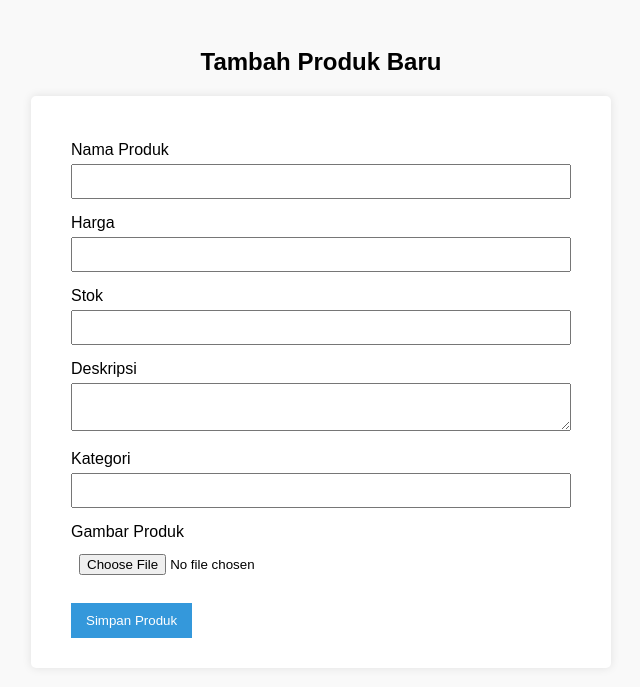
After one commit to mem0r1es/TokoOnline, a Django app: page /penjual/penjual/produk/tambah/ in a window 1280 px wide. The commit adds this page. Shown: the top 687 px of the page, without its empty margins (319-959 px from the left). Run offline with Django 5.2, Linux system fonts and the light colour scheme; the visitor is signed in with stand-in values (Sample User, id 1).

Commit message:
fitur add product & supabase integrated

```diff
--- a/backend/api/urls.py
+++ b/backend/api/urls.py
@@ -9,6 +9,17 @@ import json
 import hashlib
 import secrets
 
+from supabase import create_client
+import os
+from dotenv import load_dotenv
+
+load_dotenv()
+
+SUPABASE_URL = os.getenv("SUPABASE_URL")
+SUPABASE_ANON_KEY = os.getenv("SUPABASE_ANON_KEY")
+
+supabase = create_client(SUPABASE_URL, SUPABASE_ANON_KEY)
+
 # ── Status endpoint
 def backend_status(request):
     return JsonResponse({
@@ -50,14 +61,12 @@ def penjual_register(request):
     if request.method == 'GET':
         return HttpResponse(get_penjual_register_html(), content_type='text/html')
     elif request.method == 'POST':
-        # Get form data
         nama_user = request.POST.get('nama_user', '').strip()
         nama_toko = request.POST.get('nama_toko', '').strip()
         email = request.POST.get('email', '').strip().lower()
-        alamat_toko = request.POST.get('alamat_toko', '').strip()
+        alamat_toko = request.POST.get('alamat_toko', '').strip()  # tetap pakai ini dari form
         password = request.POST.get('password', '')
 
-        # Basic validation
         if not all([nama_user, nama_toko, email, alamat_toko, password]):
             error = "Semua field harus diisi"
             return HttpResponse(get_penjual_register_html(error), content_type='text/html')
@@ -66,26 +75,27 @@ def penjual_register(request):
             error = "Password minimal 6 karakter"
             return HttpResponse(get_penjual_register_html(error), content_type='text/html')
 
-        # Hash password
         password_hash = hashlib.sha256(password.encode()).hexdigest()
 
-        # TODO: Save to Supabase
         seller_data = {
-            'nama_user': nama_user,
-            'nama_toko': nama_toko,
+            'owner_name': nama_user,
+            'store_name': nama_toko,
             'email': email,
-            'alamat_toko': alamat_toko,
+            'address': alamat_toko,  # ganti dari alamat_toko → address
             'password_hash': password_hash,
         }
 
-        # Redirect to dashboard with success
+        supabase.table('sellers').insert(seller_data).execute()
+
         return redirect(f'/penjual/dashboard/?welcome=true&store={nama_toko}')
+
 
 @csrf_exempt
 def penjual_login(request):
     """Handle penjual login"""
     if request.method == 'GET':
         return HttpResponse(get_penjual_login_html(), content_type='text/html')
+
     elif request.method == 'POST':
         email = request.POST.get('email', '').strip().lower()
         password = request.POST.get('password', '')
@@ -94,13 +104,26 @@ def penjual_login(request):
             error = "Email dan password harus diisi"
             return HttpResponse(get_penjual_login_html(error), content_type='text/html')
 
-        # TODO: Verify with Supabase
-        # For now, simulate login
-        if email == "test@penjual.com" and password == "password":
-            return redirect('/penjual/dashboard/')
-        else:
-            error = "Email atau password salah"
+        # Ambil seller dari Supabase
+        response = supabase.table("sellers").select("*").eq("email", email).execute()
+        sellers = response.data
+
+        if not sellers:
+            error = "Akun tidak ditemukan"
             return HttpResponse(get_penjual_login_html(error), content_type='text/html')
+
+        seller = sellers[0]
+
+        # Bandingkan password yang di-hash
+        input_hash = hashlib.sha256(password.encode()).hexdigest()
+        if input_hash != seller.get("password_hash"):
+            error = "Password salah"
+            return HttpResponse(get_penjual_login_html(error), content_type='text/html')
+
+        # Login berhasil → redirect ke dashboard
+        return redirect(f'/penjual/dashboard/?store={seller.get("nama_toko")}')
+
+
 
 def penjual_google_auth(request):
     """Handle Google OAuth for penjual"""
--- /dev/null
+++ b/backend/penjual/templates/penjual/add_product.html
@@ -0,0 +1,73 @@
+<!DOCTYPE html>
+<html>
+<head>
+  <title>Tambah Produk</title>
+  <meta charset="UTF-8">
+  <style>
+    body {
+      font-family: Arial;
+      background: #f9f9f9;
+      padding: 20px;
+    }
+
+    form {
+      background: white;
+      padding: 30px 40px; /* Tambah padding kiri-kanan */
+      max-width: 500px;
+      margin: auto;
+      border-radius: 5px;
+      box-shadow: 0 0 10px rgba(0,0,0,0.1);
+    }
+
+    label {
+      display: block;
+      margin-top: 15px;
+    }
+
+    input, textarea {
+      width: 100%;
+      padding: 8px;
+      margin-top: 5px;
+      box-sizing: border-box;
+    }
+
+    button {
+      margin-top: 20px;
+      background-color: #3498db;
+      color: white;
+      padding: 10px 15px;
+      border: none;
+      cursor: pointer;
+    }
+
+    button:hover {
+      background-color: #2980b9;
+    }
+  </style>
+</head>
+<body>
+  <h2 style="text-align:center">Tambah Produk Baru</h2>
+  <form method="POST" enctype="multipart/form-data">
+    {% csrf_token %}
+    <label for="name">Nama Produk</label>
+    <input type="text" name="name" required>
+
+    <label for="price">Harga</label>
+    <input type="number" name="price" step="0.01" required>
+
+    <label for="stock">Stok</label>
+    <input type="number" name="stock" required>
+
+    <label for="description">Deskripsi</label>
+    <textarea name="description"></textarea>
+
+    <label for="category">Kategori</label>
+    <input type="text" name="category">
+
+    <label for="image_file">Gambar Produk</label>
+    <input type="file" name="image_file" accept="image/*" required>
+
+    <button type="submit">Simpan Produk</button>
+  </form>
+</body>
+</html>
--- a/backend/penjual/templates/penjual/dashboard.html
+++ b/backend/penjual/templates/penjual/dashboard.html
@@ -61,7 +61,7 @@
     <div class="card">
       <h3>Produk Saya</h3>
       <p>Total Produk: {{ total_products }}</p>
-      <a href="{% url 'penjual_product_list' %}">Kelola Produk</a>
+      <a href="{% url 'product_list' %}">Kelola Produk</a>
     </div>
 
     <div class="card">
--- a/backend/penjual/urls.py
+++ b/backend/penjual/urls.py
@@ -1,7 +1,9 @@
 from django.urls import path
 from . import views
+from .views import tambah_produk
 
 urlpatterns = [
     path('dashboard/', views.dashboard, name='penjual_dashboard'),
-    path('produk/', views.product_list, name='penjual_product_list'),
+    path('produk/', views.product_list, name='product_list'),
+    path('penjual/produk/tambah/', tambah_produk, name='tambah_produk'),
 ]
--- a/backend/penjual/views.py
+++ b/backend/penjual/views.py
@@ -1,7 +1,11 @@
-from django.shortcuts import render
+from django.views.decorators.csrf import csrf_exempt
+from django.shortcuts import render, redirect
+from django.http import HttpResponse, HttpResponseRedirect
 from django.contrib.auth.decorators import login_required
+from django.urls import reverse
 from supabase import create_client
 import os
+import uuid
 from dotenv import load_dotenv
 
 load_dotenv()
@@ -15,13 +19,58 @@ def dashboard(request):
 
 @login_required
 def product_list(request):
-    email = request.user.email
+    seller_email = request.user.email
 
-    # Ambil produk milik seller ini
-    response = supabase.table('products').select('*').eq('seller_email', email).execute()
-    products = response.data or []
+    seller_lookup = supabase.table("sellers").select("id").eq("email", seller_email).execute()
+    if not seller_lookup.data:
+        return HttpResponse("Seller not found", status=404)
 
-    context = {
-        'products': products
-    }
-    return render(request, 'penjual/product_list.html', context)
+    seller_id = seller_lookup.data[0]['id']
+
+    products = supabase.table("products").select("*").eq("seller_id", seller_id).execute().data
+
+    return render(request, 'penjual/product_list.html', {'products': products})
+
+@csrf_exempt
+@login_required
+def tambah_produk(request):
+    if request.method == 'POST':
+        name = request.POST.get('name', '').strip()
+        price = request.POST.get('price', '').strip()
+        stock = request.POST.get('stock', '').strip()
+        description = request.POST.get('description', '').strip()
+        category = request.POST.get('category', '').strip()
+        image_file = request.FILES.get('image_file')
+
+        if not name or not price or not image_file:
+            return HttpResponse("Nama, harga, dan gambar wajib diisi", status=400)
+
+        email = request.user.email
+        seller_lookup = supabase.table("sellers").select("id").eq("email", email).execute()
+        if not seller_lookup.data:
+            return HttpResponse("Seller tidak ditemukan", status=404)
+
+        seller_id = seller_lookup.data[0]['id']
+
+        # Upload gambar (perbaikan: gunakan .read() untuk ambil isi file sebagai bytes)
+        filename = f"{uuid.uuid4()}_{image_file.name}"
+        supabase.storage.from_("product-images").upload(
+            path=filename,
+            file=image_file.read(),
+            file_options={"content-type": image_file.content_type}
+        )
+        image_url = f"{SUPABASE_URL}/storage/v1/object/public/product-images/{filename}"
+
+        supabase.table("products").insert({
+            "name": name,
+            "price": float(price),
+            "stock": int(stock),
+            "description": description,
+            "category": category,
+            "image_url": image_url,
+            "seller_id": seller_id,
+        }).execute()
+
+        return HttpResponseRedirect(reverse('product_list'))
+
+    return render(request, 'penjual/add_product.html')
```
Also changed, not shown: backend/penjual/templates/penjual/product_list.html (+54 -2 lines).
